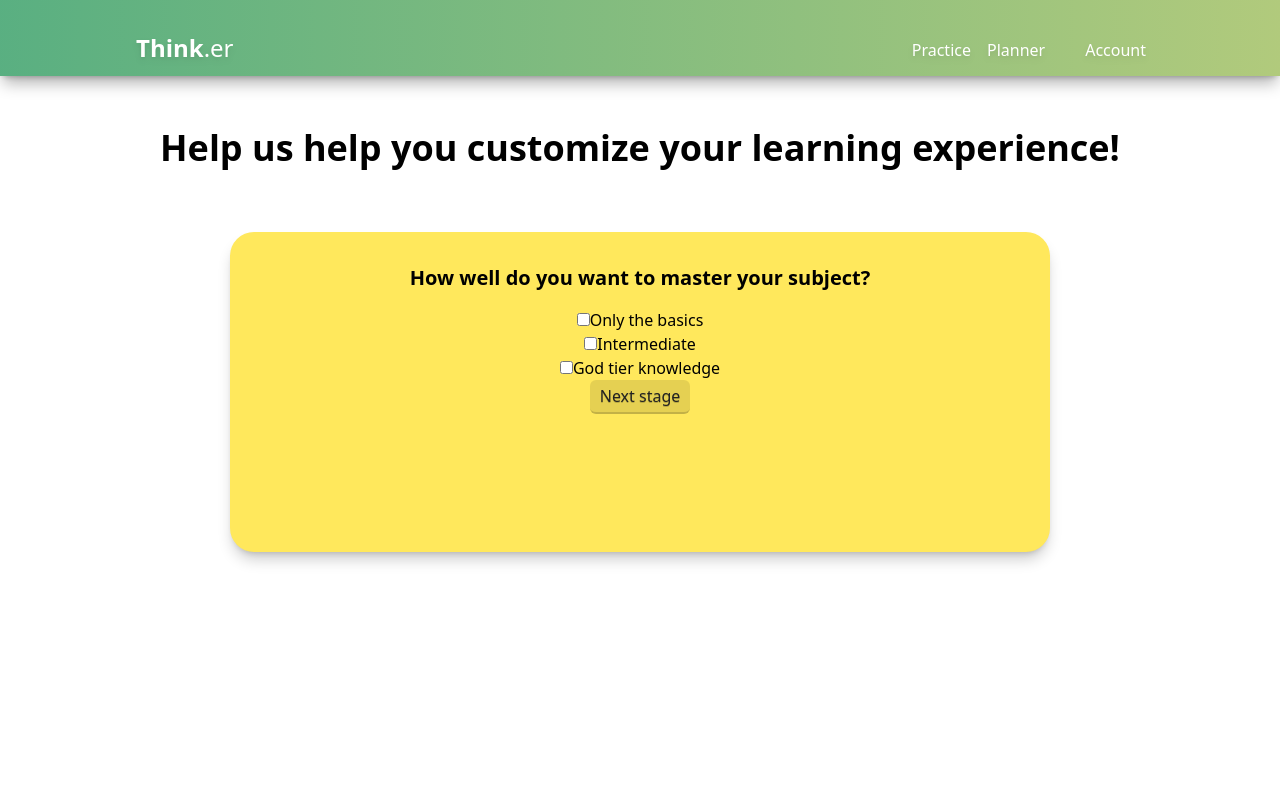
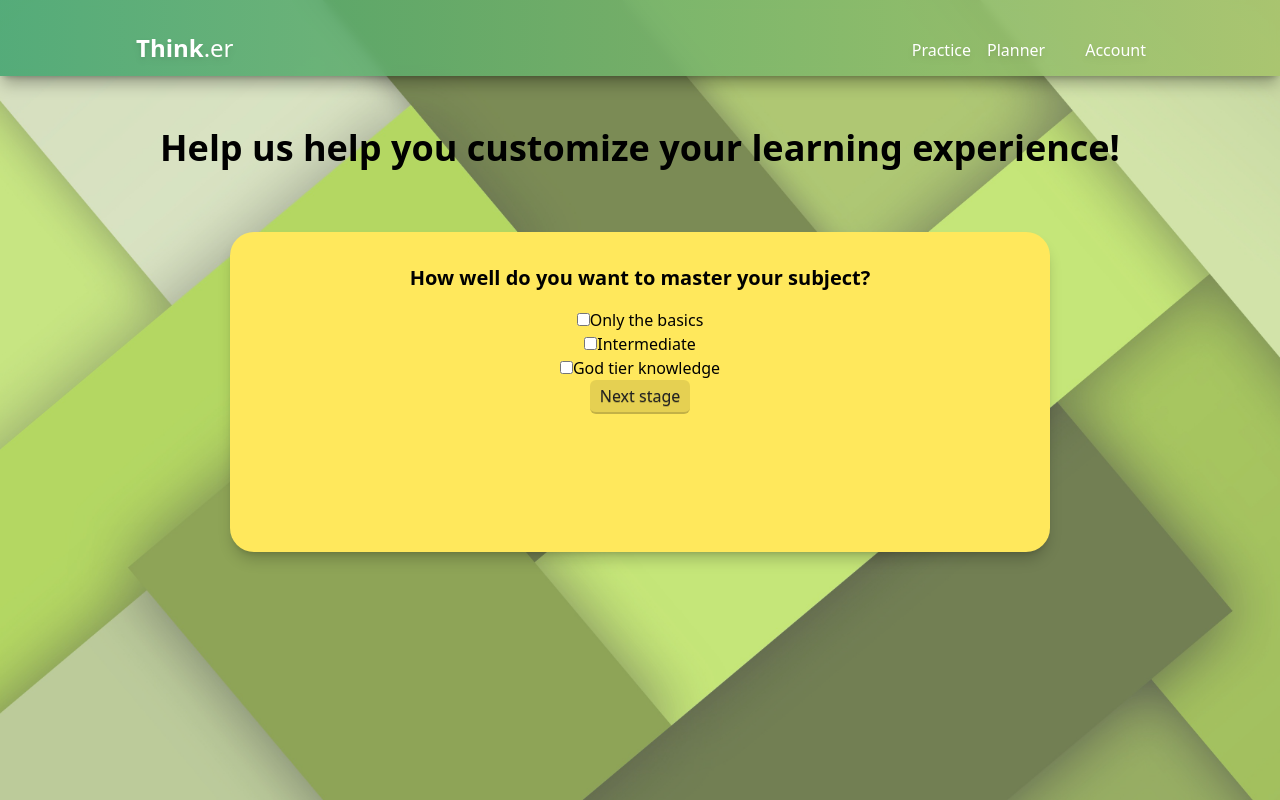
Before and after one commit to ratasorin/unihack, a React (Vite) app in the folder client/: page /practice in a window 1280 px wide. Built offline with nearby package versions, Linux system fonts and the light colour scheme; some icons are missing.

Commit message:
Added background to first and second stages

```diff
--- a/client/src/components/practice-options/FirstStage.jsx
+++ b/client/src/components/practice-options/FirstStage.jsx
@@ -19,6 +19,11 @@ const FirstStage = (params) => {
   }
 
   return (
+    <>
+      <div
+        id="bodyBackground"
+        style={{ backgroundImage: 'url(/src/assets/green-pattern.jpg)' }}
+      ></div>
       <div className="flex flex-col items-center">
         <h1 className="text-xl font-bold mb-4">How well do you want to master your subject?</h1>
         <label>
@@ -47,6 +52,7 @@ const FirstStage = (params) => {
         </label>
       <Button onClick={() => {params.setStage(2)}}>Next stage</Button>
       </div>
+    </>
   );
 };
 
--- a/client/src/components/practice-options/SecondStage.jsx
+++ b/client/src/components/practice-options/SecondStage.jsx
@@ -1,4 +1,8 @@
 const SecondStage = () => {
+  <div
+        id="bodyBackground"
+        style={{ backgroundImage: 'url(/src/assets/green-pattern.jpg)' }}
+      ></div>
   return <h1>Second stage</h1>;
 };
 
```
Lines whose indentation alone changed are shown as unchanged.
